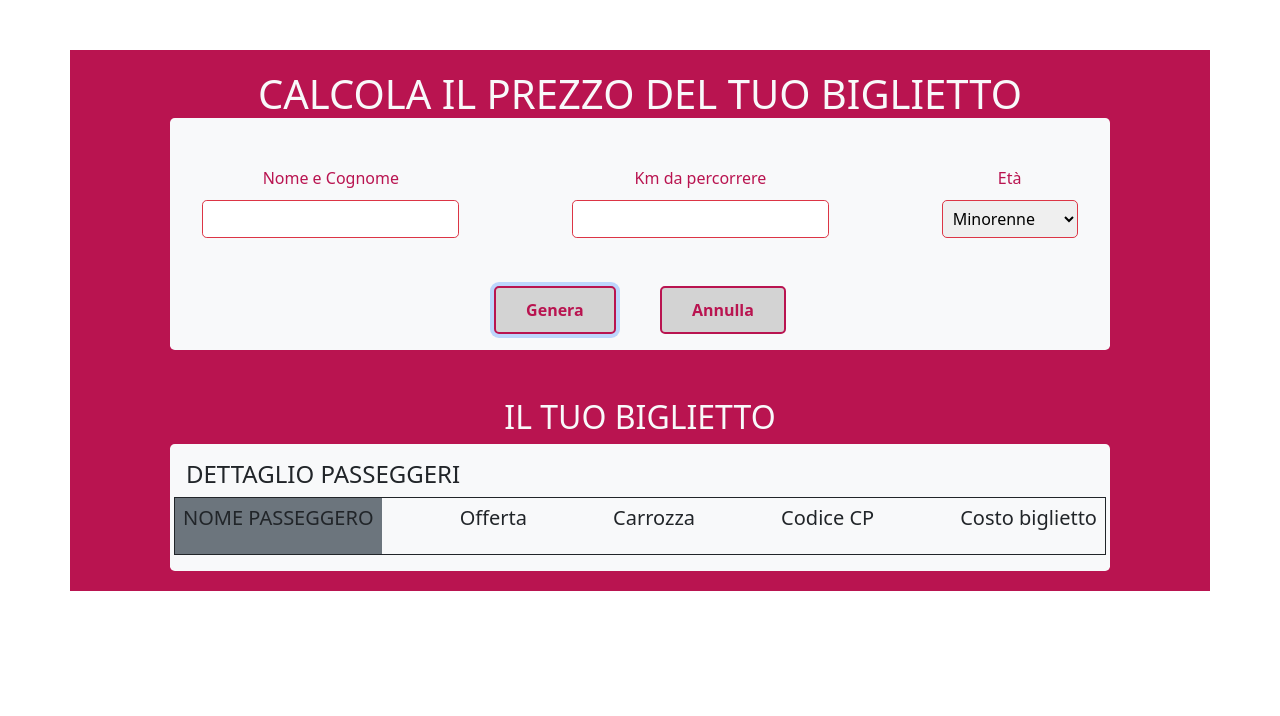
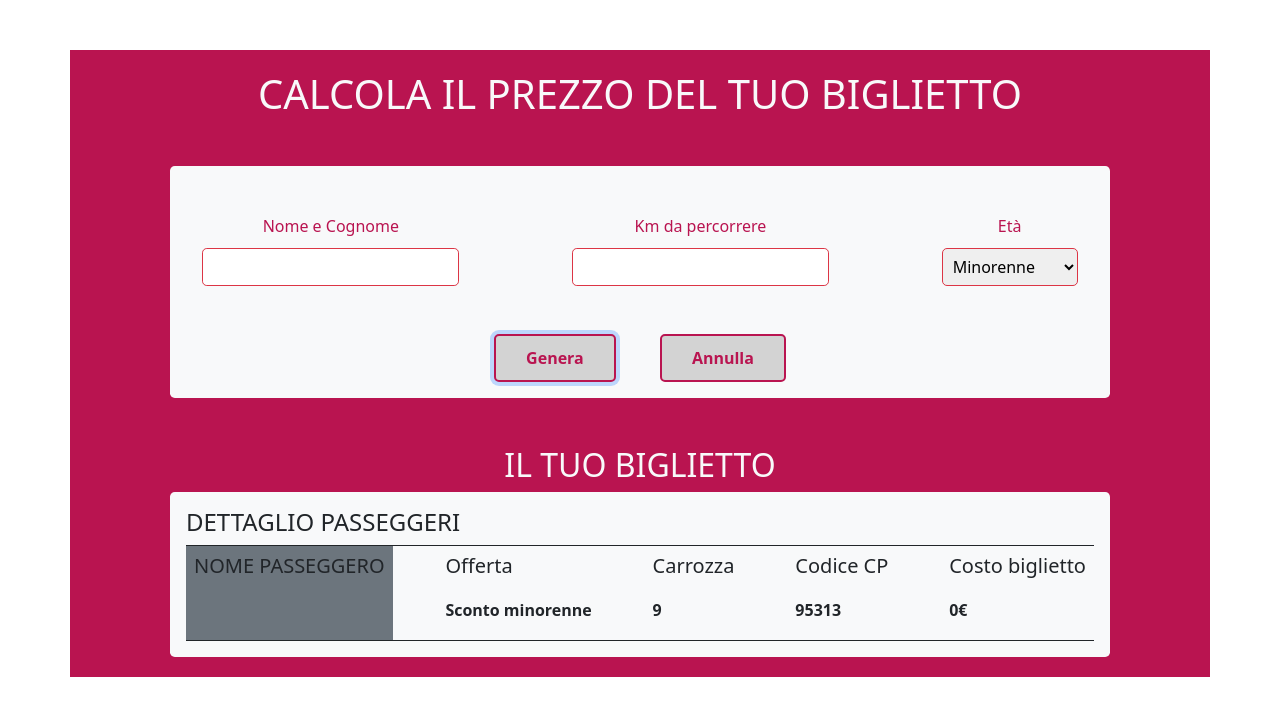
Before and after one commit to Rostrv/js-biglietto-treno-form, a plain HTML site: page index.html in a window 1280 px wide. Both pictures are taken after a click on the link "Genera". Drawn offline with nearby package versions, Linux system fonts and the light colour scheme.

Commit message:
aggiunto js

```diff
--- a/index.html
+++ b/index.html
@@ -6,7 +6,7 @@
     <meta name="viewport" content="width=device-width, initial-scale=1, shrink-to-fit=no">
     <link rel="stylesheet" href="https://cdn.jsdelivr.net/npm/bootstrap@5.0.2/dist/css/bootstrap.min.css" integrity="sha384-EVSTQN3/azprG1Anm3QDgpJLIm9Nao0Yz1ztcQTwFspd3yD65VohhpuuCOmLASjC" crossorigin="anonymous">
 
-    <title>Title</title>
+    <title>Biglietto</title>
     <link rel="stylesheet" href="style.css">
 </head>
 
@@ -15,7 +15,7 @@
         <section id="top">
             <h1 class="text-uppercase text-light text-center">calcola il prezzo del tuo biglietto</h1>
             <div class="data_top bg-light mt-5 rounded-3">
-                <form class="row g-5 text-center justify-content-around">
+                <form class="row g-5 text-center justify-content-around mt-5">
                     <div class="col-auto">
                         <label for="nome">Nome e Cognome</label>
                         <input type="Text" class="form-control border-danger rounded-3 text-center" id="nome">
@@ -46,7 +46,7 @@
             <h2 class="text-light text-center text-uppercase mt-5">Il tuo biglietto</h2>
             <div class="data_bottom bg-light rounded-3 p-3">
                 <h4 class="text-uppercase">Dettaglio Passeggeri</h4>
-                <div class="row border border-dark justify-content-between">
+                <div class="row border-top border-bottom border-dark justify-content-between g-0">
                     <div class="col-auto bg-secondary p-2">
                         <h5 class="text-uppercase">Nome Passeggero</h5>
                         <p id="passenger"></p>
@@ -68,8 +68,6 @@
                         <p id="ticket-price"></p>
                     </div>
                 </div>
-
-
             </div>
 
         </section>
--- a/main.js
+++ b/main.js
@@ -0,0 +1,53 @@
+let btnGenerate = document.getElementById("genera");
+btnGenerate.addEventListener("click",
+
+    function() {
+        let nome = document.getElementById("nome").value;
+        console.log("nome del passeggero:", nome);
+
+        let km = document.getElementById("km").value;
+        console.log("km da percorrere:", km);
+
+        let età = document.getElementById("età").value;
+        console.log("età:", età);
+
+        let ticketPrice = Math.floor(km * 0.21);
+        let discount;
+        let discountType;
+        console.log("Prezzo del biglietto pieno:", ticketPrice);
+
+        // sconto
+        if (età == "minorenne") {
+            discount = ticketPrice * 0.2;
+            discountType = "Sconto minorenne";
+        } else if (età == "over65") {
+            discount = ticketPrice * 0.4;
+            discountType = "Sconto over 65";
+        } else {
+            discount = 0;
+            discountType = "Biglietto standard";
+        }
+
+        //prezzo finale
+        let finalPrice = ticketPrice - discount;
+        console.log("Prezzo dello sconto:", discount);
+        console.log("Prezzo del biglietto finale:", finalPrice);
+        console.log("Tipo di sconto:", discountType);
+
+        //dati biglietto in pagina
+        document.getElementById("passenger").innerHTML = nome;
+        document.getElementById("discount").innerHTML = discountType;
+        document.getElementById("ticket-price").innerHTML = finalPrice + "€";
+
+        let wagonNumber = Math.floor(Math.random() * 9) + 1;
+        console.log("Creazione numero di carrozza:", wagonNumber);
+        document.getElementById("wagon").innerHTML = wagonNumber;
+
+        let cpCode = Math.floor(Math.random() * 10000) + 90000;
+        console.log("Creazione numero CP:", cpCode);
+        document.getElementById("cp-code").innerHTML = cpCode;
+
+
+    }
+
+)
--- a/style.css
+++ b/style.css
@@ -26,3 +26,9 @@ label {
     margin: 0 20px;
     padding: 10px 30px;
 }
+
+#bottom p {
+    margin-top: 20px;
+    margin-bottom: 10px;
+    font-weight: bold;
+}
```
